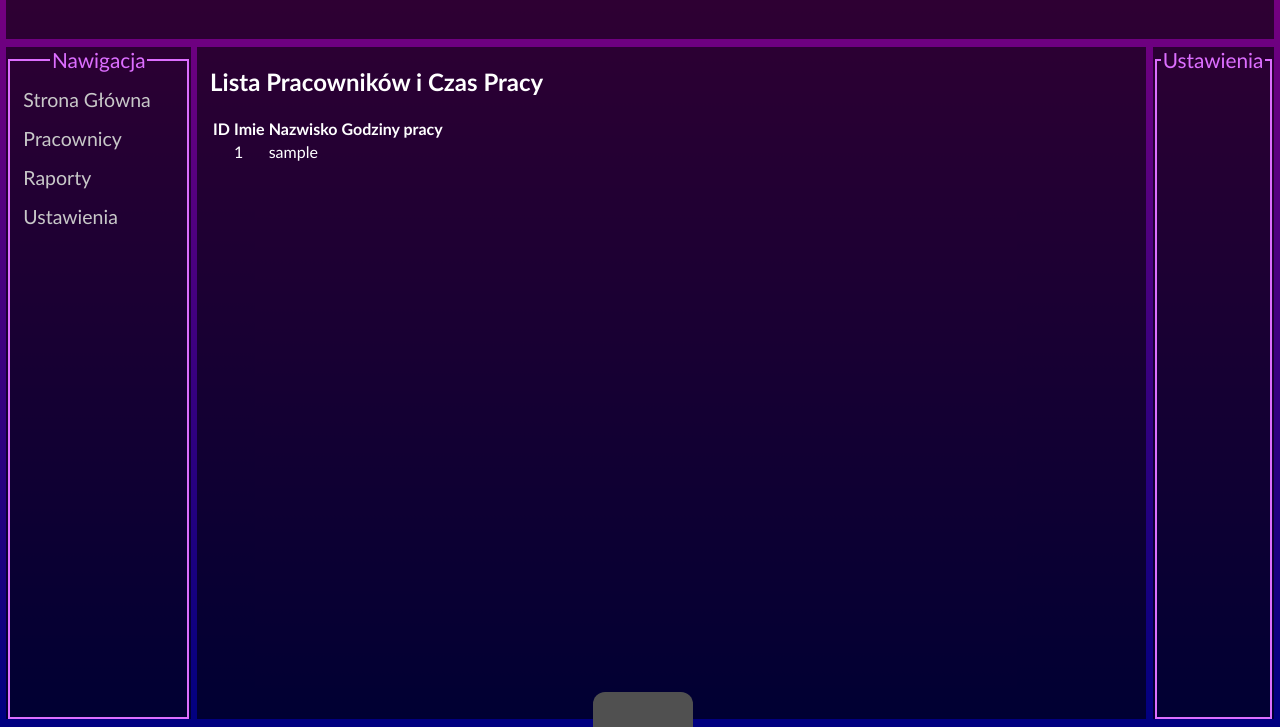
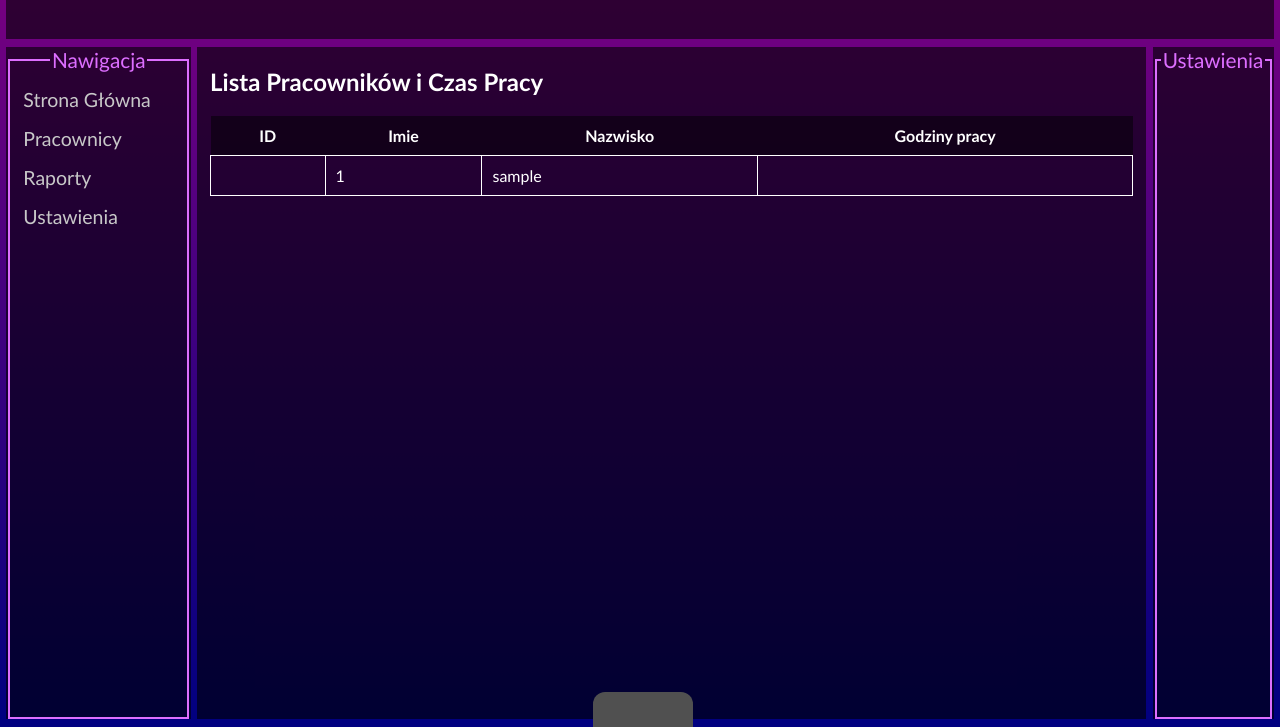
Before and after one commit to DoubtingFive/Czas-Pracy, a PHP site: page / in a window 1280 px wide. Shown: the part 73-800 px from the top of the page. Run offline with PHP 8.4, Linux system fonts and the light colour scheme; the visitor is signed in with stand-in values (Sample User, id 1); tables that the repository leaves empty or names only in its code hold one stand-in row (values such as "Sample post"); data that the repository does not hold is empty.

Commit message:
Update styl.css

```diff
--- a/style/styl.css
+++ b/style/styl.css
@@ -62,6 +62,18 @@ img{
     height: 84vh;
     float: left;
 }
+table{
+    border-collapse: collapse;
+    width:100%
+}
+td{
+    padding:10px;
+    border: 1px solid white;
+}
+th{
+    padding:10px;
+    background-color: rgba(0,0,0,0.5);
+}
 #administracja {
     width: 100px;
     height: 35px;
```
